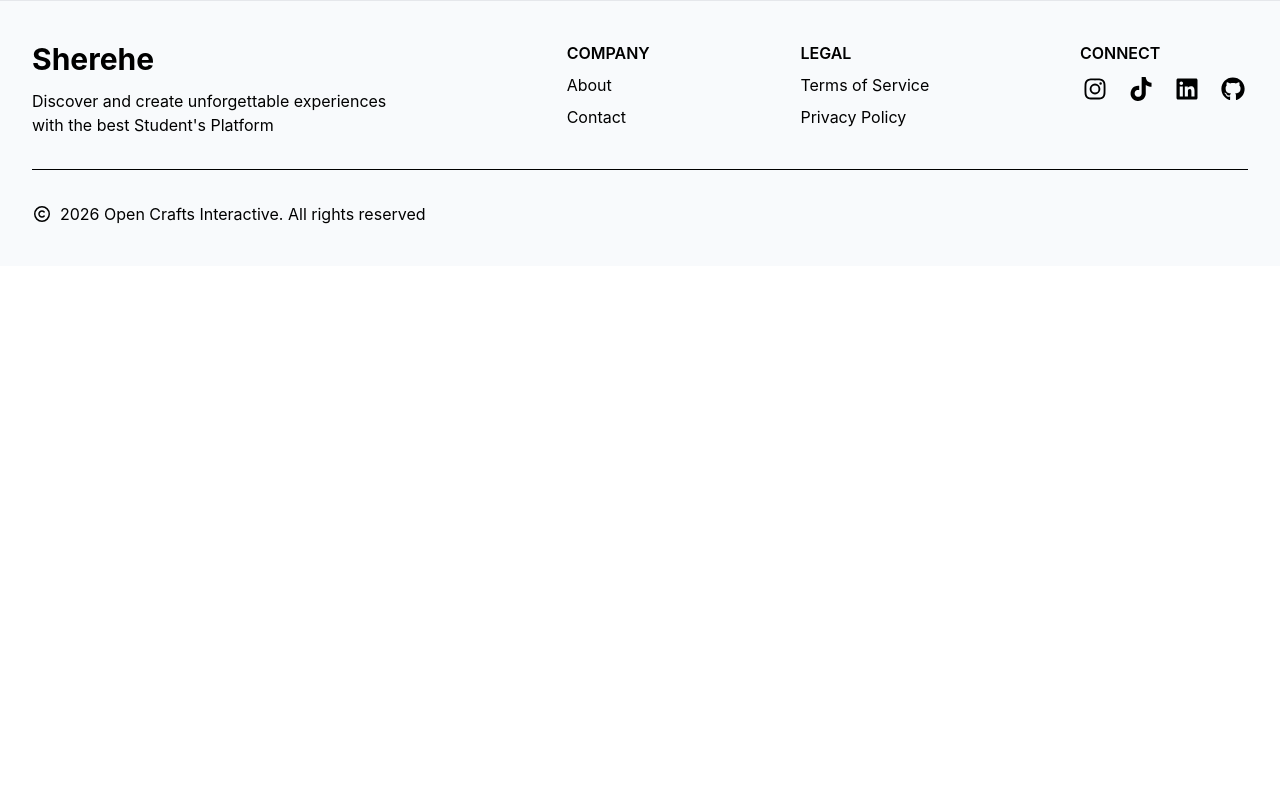
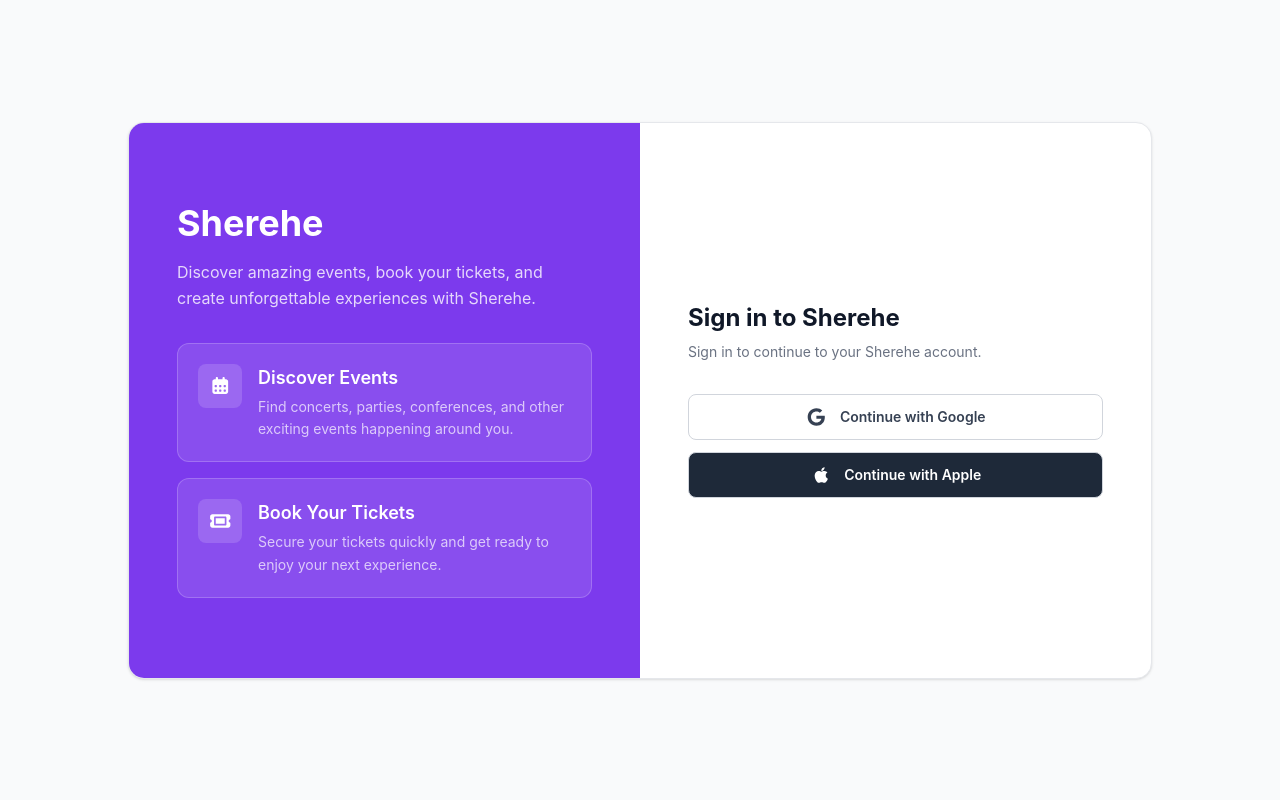
Before and after one commit to opencrafts-io/Sherehe-Web, a React (Vite) app: page /login in a window 1280 px wide. Shown: the top 800 px of the page. Built offline with nearby package versions, Linux system fonts and the light colour scheme.

Commit message:
feat: Worked on login screens

```diff
--- a/src/components/layout/navbar.tsx
+++ b/src/components/layout/navbar.tsx
@@ -46,7 +46,7 @@
                         </span>
                     </div>
                     {/* Profile */}
-                    <div className="flex h-9 w-9 items-center justify-center rounded-full bg-gray-900 text-sm font-semibold text-white">
+                    <div className="flex h-9 w-9 items-center justify-center rounded-full bg-primary text-sm font-semibold text-white">
                         EW
                     </div>
                 </div>
@@ -215,12 +215,12 @@
                 <div className="ml-auto flex items-center gap-4 lg:gap-5">
 
                     {/* Full Name */}
-                    <div className="hidden text-sm font-medium text-gray-700 xl:block">
+                    <div className="hidden text-sm font-medium text-primary xl:block">
                         eugene wachira
                     </div>
 
                     {/* Avatar */}
-                    <div className="flex h-9 w-9 items-center justify-center rounded-full bg-gray-900 text-sm font-semibold text-white">
+                    <div className="flex h-9 w-9 items-center justify-center rounded-full bg-primary text-sm font-semibold text-white">
                         EW
                     </div>
 
--- a/src/pages/Login/login_screen.tsx
+++ b/src/pages/Login/login_screen.tsx
@@ -1,6 +1,123 @@
+import { FontAwesomeIcon } from "@fortawesome/react-fontawesome";
+import {
+    faGoogle,
+    faApple,
+} from "@fortawesome/free-brands-svg-icons";
+import {
+    faCalendarDays,
+    faTicket,
+} from "@fortawesome/free-solid-svg-icons";
+
 function LoginScreen() {
     return (
-        <></>
+        <div className="min-h-screen flex items-center justify-center bg-gray-50 p-4">
+            <div className="w-full max-w-5xl grid grid-cols-1 lg:grid-cols-2 rounded-2xl overflow-hidden border border-gray-200 bg-white shadow-sm">
+
+                {/* Left Section */}
+                <div className="bg-primary p-8 md:px-12 md:py-20 text-white flex flex-col justify-center sm:items-center">
+                    <div className="max-w-md">
+                        <h1 className="text-4xl font-bold mb-4">
+                            Sherehe
+                        </h1>
+
+                        <p className="text-white/80 text-base leading-relaxed mb-8">
+                            Discover amazing events, book your tickets, and
+                            create unforgettable experiences with Sherehe.
+                        </p>
+
+                        {/* Feature 1 */}
+                        <div className="border border-white/20 rounded-xl p-5 mb-4 bg-white/10">
+                            <div className="flex items-start gap-4">
+                                <div className="w-11 h-11 rounded-lg bg-white/15 flex items-center justify-center shrink-0">
+                                    <FontAwesomeIcon
+                                        icon={faCalendarDays}
+                                        className="text-lg"
+                                    />
+                                </div>
+
+                                <div>
+                                    <h3 className="font-semibold text-lg mb-1">
+                                        Discover Events
+                                    </h3>
+
+                                    <p className="text-sm text-white/70 leading-relaxed">
+                                        Find concerts, parties, conferences,
+                                        and other exciting events happening
+                                        around you.
+                                    </p>
+                                </div>
+                            </div>
+                        </div>
+
+                        {/* Feature 2 */}
+                        <div className="border border-white/20 rounded-xl p-5 bg-white/10">
+                            <div className="flex items-start gap-4">
+                                <div className="w-11 h-11 rounded-lg bg-white/15 flex items-center justify-center shrink-0">
+                                    <FontAwesomeIcon
+                                        icon={faTicket}
+                                        className="text-lg"
+                                    />
+                                </div>
+
+                                <div>
+                                    <h3 className="font-semibold text-lg mb-1">
+                                        Book Your Tickets
+                                    </h3>
+
+                                    <p className="text-sm text-white/70 leading-relaxed">
+                                        Secure your tickets quickly and get
+                                        ready to enjoy your next experience.
+                                    </p>
+                                </div>
+                            </div>
+                        </div>
+                    </div>
+                </div>
+
+                {/* Right Section */}
+                <div className="p-8 md:p-12 flex flex-col justify-center">
+                    <div className="w-full max-w-md mx-auto">
+
+                        <div className="mb-8">
+                            <h2 className="text-2xl font-bold text-gray-900">
+                                Sign in to Sherehe
+                            </h2>
+
+                            <p className="text-sm text-gray-500 mt-2">
+                                Sign in to continue to your Sherehe account.
+                            </p>
+                        </div>
+
+                        {/* Google */}
+                        <button
+                            type="button"
+                            className="w-full flex items-center justify-center gap-3 rounded-lg border border-gray-300 px-4 py-3 text-sm font-semibold text-gray-700 transition hover:bg-gray-50"
+                        >
+                            <FontAwesomeIcon
+                                icon={faGoogle}
+                                className="text-lg"
+                            />
+
+                            Continue with Google
+                        </button>
+
+                        {/* Apple */}
+                        <button
+                            type="button"
+                            className="w-full mt-3 flex items-center justify-center gap-3 rounded-lg border border-gray-300 bg-gray-800 px-4 py-3 text-sm font-semibold text-white transition hover:bg-gray-700"
+                        >
+                            <FontAwesomeIcon
+                                icon={faApple}
+                                className="text-lg"
+                            />
+
+                            Continue with Apple
+                        </button>
+
+                    </div>
+                </div>
+            </div>
+        </div>
     );
 }
 
```
